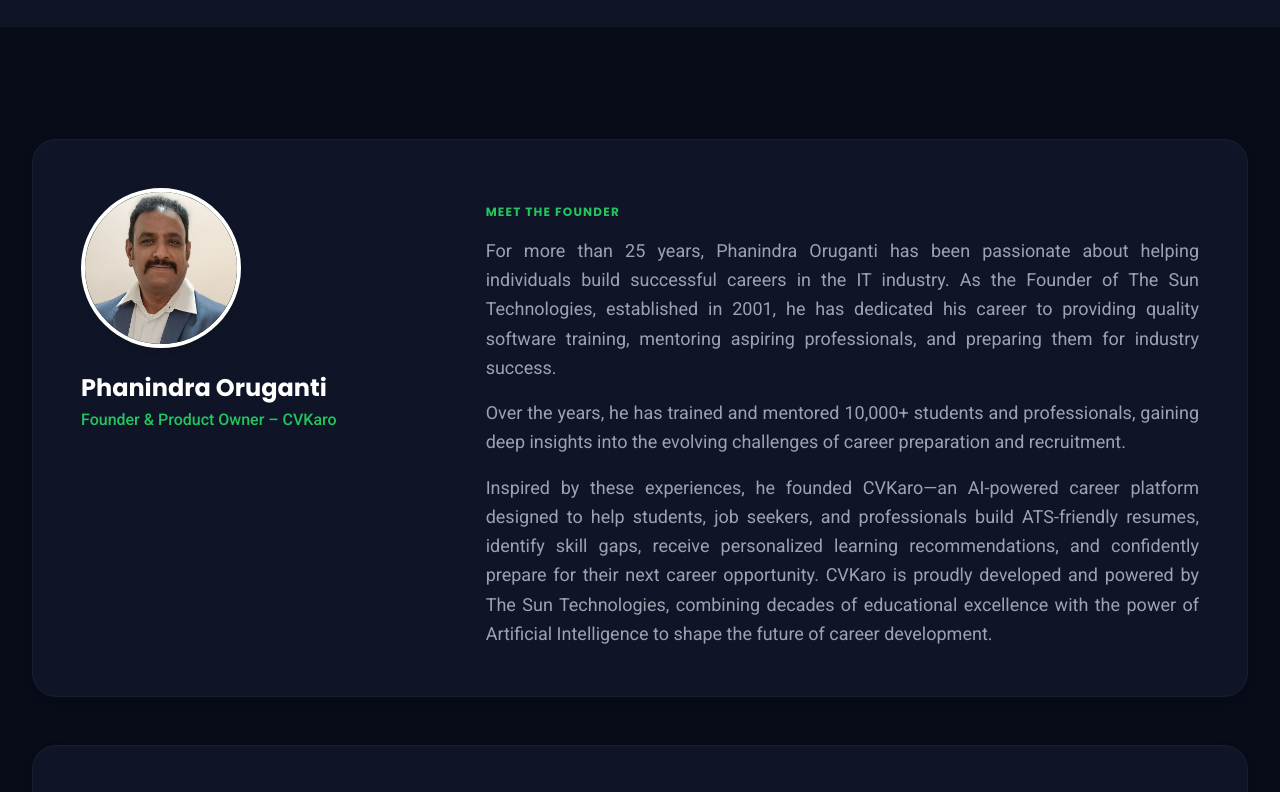
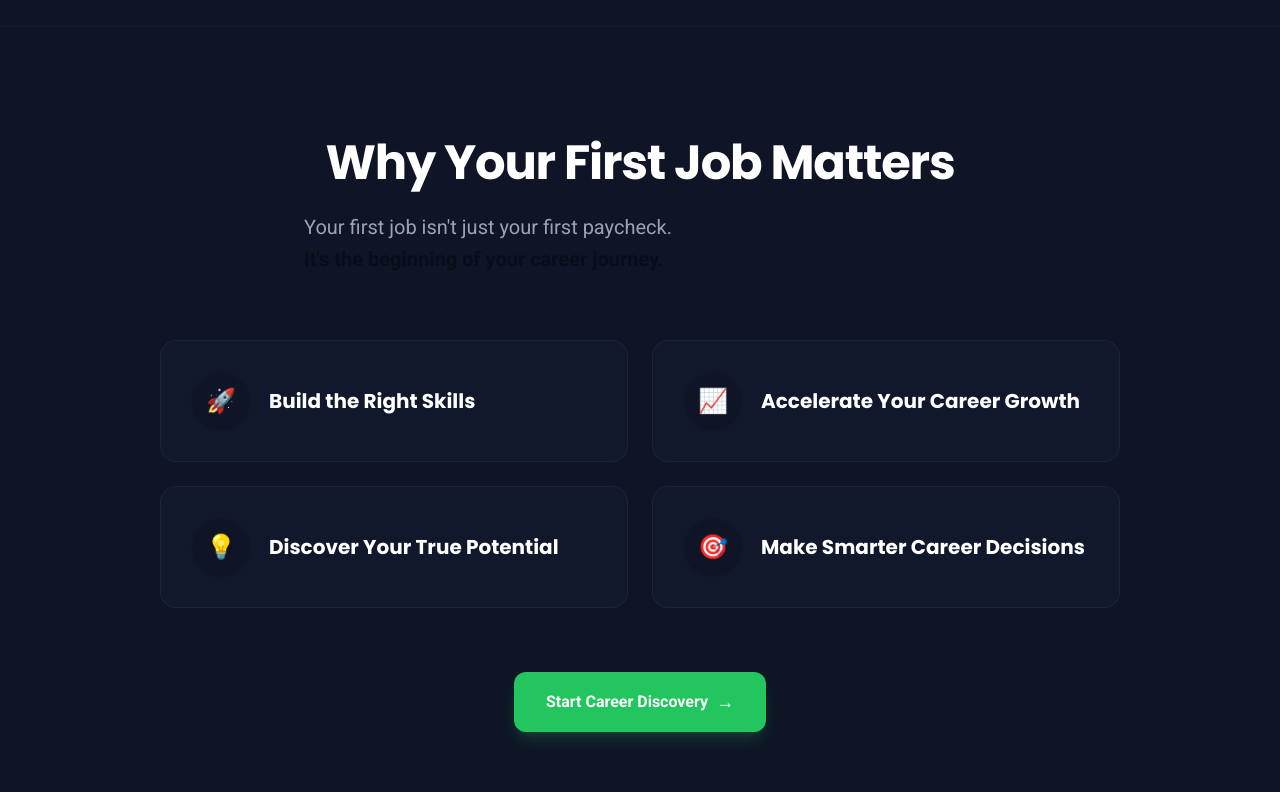
Before and after one commit to phanindra73/cvkaro-public, a React (Vite) app: page / in a window 1280 px wide. Shown: the part 860-1652 px from the top of the page. Built offline with nearby package versions, Linux system fonts and the light colour scheme.

Commit message:
why your first job matter add commit

```diff
--- a/src/App.tsx
+++ b/src/App.tsx
@@ -4,6 +4,7 @@
 } from "lucide-react";
 import Header from "./components/Header";
 import Hero from "./components/Hero";
+import WhyFirstJobMatters from "./components/WhyFirstJobMatters";
 import WhyCVKaro from "./components/WhyCVKaro";
 
 
@@ -155,6 +156,9 @@
           {/* Hero Section */}
           <Hero onGetStartedClick={handleGetStartedClick} />
 
+          {/* Why First Job Matters Section */}
+          <WhyFirstJobMatters onGetStartedClick={handleGetStartedClick} />
+
           {/* Why CVKaro (Value Pros) */}
           <WhyCVKaro onLearnMoreClick={handleGetStartedClick} />
 
--- /dev/null
+++ b/src/components/WhyFirstJobMatters.tsx
@@ -0,0 +1,59 @@
+import React from 'react';
+
+interface Props {
+  onGetStartedClick: () => void;
+}
+
+export default function WhyFirstJobMatters({ onGetStartedClick }: Props) {
+  const points = [
+    { emoji: "🚀", title: "Build the Right Skills" },
+    { emoji: "📈", title: "Accelerate Your Career Growth" },
+    { emoji: "💡", title: "Discover Your True Potential" },
+    { emoji: "🎯", title: "Make Smarter Career Decisions" }
+  ];
+
+  return (
+    <section className="py-20 sm:py-28 bg-white relative overflow-hidden border-t border-border-gray/30">
+      <div className="absolute top-0 right-1/4 w-96 h-96 bg-brand-green/5 rounded-full blur-3xl -z-10" />
+      <div className="absolute bottom-0 left-1/4 w-96 h-96 bg-blue-500/5 rounded-full blur-3xl -z-10" />
+
+      <div className="max-w-5xl mx-auto px-4 sm:px-6 lg:px-8">
+        <div className="text-center mb-16">
+          <h2 className="text-3xl sm:text-4xl lg:text-5xl font-display font-bold text-navy-dark mb-6 tracking-tight">
+            Why Your First Job Matters
+          </h2>
+          <p className="text-lg sm:text-xl text-text-muted leading-relaxed max-w-2xl mx-auto">
+            Your first job isn't just your first paycheck. <br className="hidden sm:block" />
+            <span className="font-semibold text-navy-dark/90">It's the beginning of your career journey.</span>
+          </p>
+        </div>
+
+        <div className="grid grid-cols-1 sm:grid-cols-2 gap-6 mb-16">
+          {points.map((point, index) => (
+            <div
+              key={index}
+              className="bg-light-bg/50 backdrop-blur-sm p-6 sm:p-8 rounded-2xl border border-border-gray/60 hover:shadow-md hover:border-brand-green/40 transition-all duration-300 flex items-center gap-5 group"
+            >
+              <div className="w-14 h-14 bg-white rounded-full shadow-sm flex items-center justify-center text-2xl group-hover:scale-110 transition-transform duration-300 shrink-0">
+                {point.emoji}
+              </div>
+              <h3 className="text-xl font-bold text-navy-dark">
+                {point.title}
+              </h3>
+            </div>
+          ))}
+        </div>
+
+        <div className="flex justify-center">
+          <button
+            onClick={onGetStartedClick}
+            className="px-8 py-4 font-bold text-navy-dark bg-brand-green hover:brightness-110 rounded-xl shadow-lg shadow-brand-green/20 transition-all duration-300 hover:-translate-y-1 cursor-pointer flex items-center justify-center gap-2"
+          >
+            Start Career Discovery
+            <span className="text-lg">→</span>
+          </button>
+        </div>
+      </div>
+    </section>
+  );
+}
```
